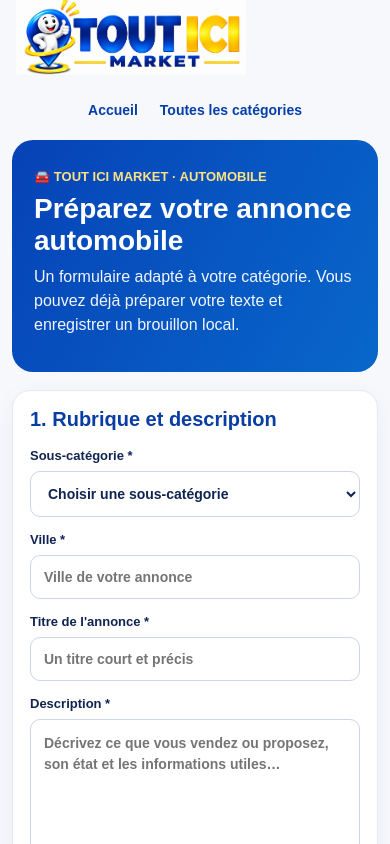
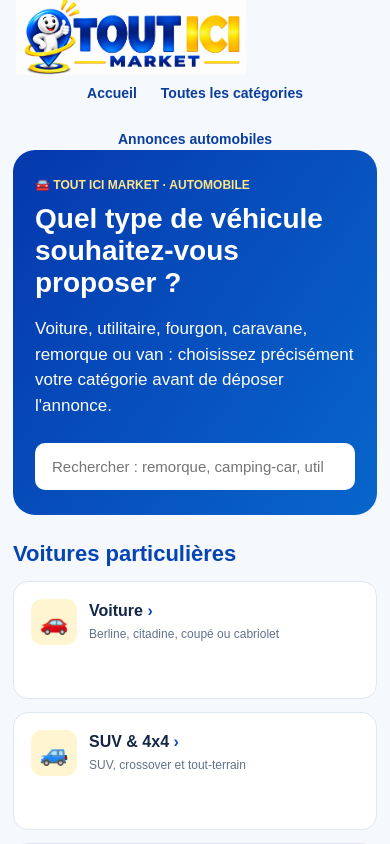
Before and after one commit to Touticimarket/tout-ici-market, a Next.js app: page /deposer/automobile in a window 390 px wide. Shown: the top 844 px of the page. Built offline with nearby package versions, Linux system fonts and the light colour scheme.

Commit message:
Introduce clickable automobile subcategories including vans, caravans and trailers

```diff
--- /dev/null
+++ b/app/deposer/automobile/page.tsx
@@ -0,0 +1,64 @@
+"use client";
+
+import {useMemo,useState} from "react";
+import {groupesAutomobile,typesVehicules} from "./types";
+
+export default function ChoisirTypeAutomobile(){
+  const [recherche,setRecherche]=useState("");
+  const types=useMemo(()=>typesVehicules.filter(t=>
+    [t.nom,t.description,t.groupe].join(" ").toLocaleLowerCase("fr").includes(recherche.trim().toLocaleLowerCase("fr"))
+  ),[recherche]);
+
+  return <main className="auto-choose">
+    <style>{`
+      .auto-choose{font-family:Arial,sans-serif;min-height:100vh;background:#f5f8fd;color:#10244c}
+      .auto-choose *{box-sizing:border-box}
+      .auto-choose-container{max-width:1370px;margin:auto;padding:0 22px 60px}
+      .auto-choose-nav{min-height:91px;display:flex;justify-content:flex-end;align-items:center;gap:24px;font-size:14px;font-weight:bold;flex-wrap:wrap}
+      .auto-choose-nav a{color:#0a3d9c;text-decoration:none}
+      .auto-choose-hero{background:linear-gradient(125deg,#0538ae,#0866cb);padding:38px 45px 35px;border-radius:22px;color:white}
+      .auto-choose-hero h1{margin:10px 0;font-size:clamp(28px,3.6vw,44px)}
+      .auto-choose-hero p{line-height:1.5;font-size:17px}
+      .auto-choose-search{border:0;border-radius:10px;padding:15px 17px;width:min(550px,100%);font-size:15px;margin-top:8px}
+      .auto-choose-group{margin-top:26px}
+      .auto-choose-group h2{font-size:22px;color:#0644b2;margin:0 0 14px}
+      .auto-choose-grid{display:grid;grid-template-columns:repeat(4,minmax(0,1fr));gap:13px}
+      .auto-choose-card{display:flex;gap:12px;background:#fff;border:1px solid #e0e7f3;border-radius:15px;text-decoration:none;color:#152747;padding:17px;min-height:118px;transition:border-color .15s,transform .15s}
+      .auto-choose-card:hover,.auto-choose-card:focus-visible{border-color:#064bc1;transform:translateY(-2px)}
+      .auto-choose-icon{width:46px;height:46px;border-radius:11px;display:grid;place-items:center;background:#fff5d0;font-size:23px;flex-shrink:0}
+      .auto-choose-card strong{font-size:16px;display:block;margin:3px 0 6px}
+      .auto-choose-card p{font-size:12px;line-height:1.4;color:#62728a;margin:0}
+      @media(max-width:1090px){.auto-choose-grid{grid-template-columns:repeat(3,minmax(0,1fr))}}
+      @media(max-width:800px){.auto-choose-grid{grid-template-columns:repeat(2,minmax(0,1fr))}}
+      @media(max-width:540px){.auto-choose-container{padding:0 13px 40px}.auto-choose-nav{padding-top:82px;justify-content:center;min-height:150px}.auto-choose-hero{padding:25px 22px}.auto-choose-grid{grid-template-columns:1fr}}
+    `}</style>
+    <div className="auto-choose-container">
+      <nav className="auto-choose-nav" aria-label="Navigation">
+        <a href="/">Accueil</a><a href="/deposer">Toutes les catégories</a>
+        <a href="/automobile">Annonces automobiles</a>
+      </nav>
+      <header className="auto-choose-hero">
+        <span style={{fontWeight:800,color:"#ffe488",fontSize:12}}>🚘 TOUT ICI MARKET · AUTOMOBILE</span>
+        <h1>Quel type de véhicule souhaitez-vous proposer ?</h1>
+        <p>Voiture, utilitaire, fourgon, caravane, remorque ou van : choisissez précisément votre catégorie avant de déposer l'annonce.</p>
+        <input type="search" className="auto-choose-search" value={recherche} onChange={e=>setRecherche(e.target.value)}
+          placeholder="Rechercher : remorque, camping-car, utilitaire…" aria-label="Rechercher un type de véhicule"/>
+      </header>
+      {groupesAutomobile.map(groupe=>{
+        const liste=types.filter(t=>t.groupe===groupe);
+        if(!liste.length)return null;
+        return <section className="auto-choose-group" key={groupe}>
+          <h2>{groupe}</h2>
+          <div className="auto-choose-grid">{liste.map(type=>
+            <a key={type.slug} href={"/automobile/deposer?type="+encodeURIComponent(type.slug)} className="auto-choose-card">
+              <span className="auto-choose-icon" aria-hidden="true">{type.icone}</span>
+              <span><strong>{type.nom} <span aria-hidden="true" style={{color:"#0d4ccc"}}>›</span></strong><p>{type.description}</p></span>
+            </a>
+          )}</div>
+        </section>;
+      })}
+      {!types.length&&<p style={{padding:25,background:"white",borderRadius:14}}>Aucune sous-catégorie ne correspond à la recherche.</p>}
+      <p style={{marginTop:30,color:"#667791",fontSize:13,lineHeight:1.7}}>Vous pourrez modifier votre choix dans le formulaire. Le dépôt est réservé aux annonces réelles, avec photos et informations exactes.</p>
+    </div>
+  </main>;
+}
```
